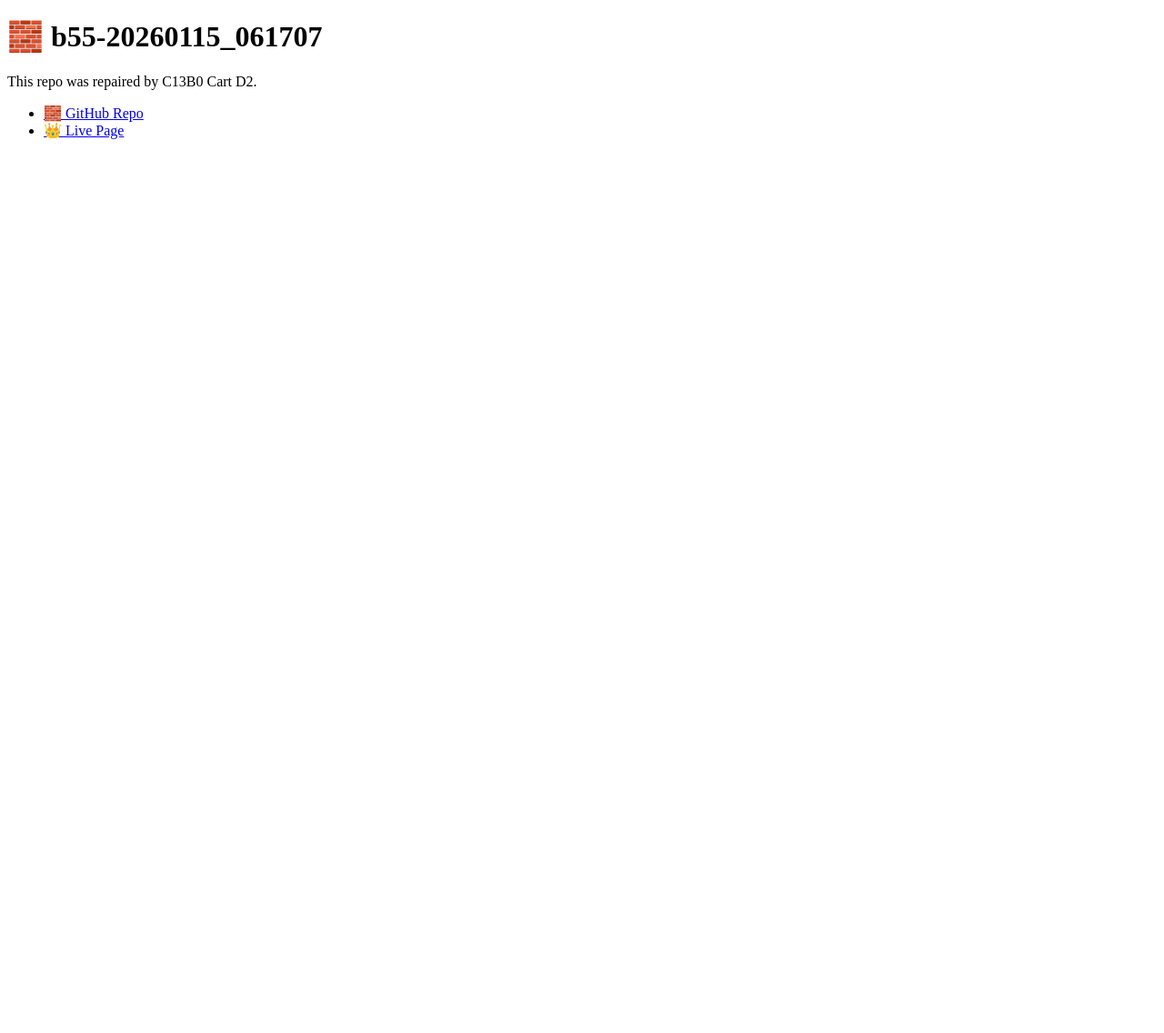
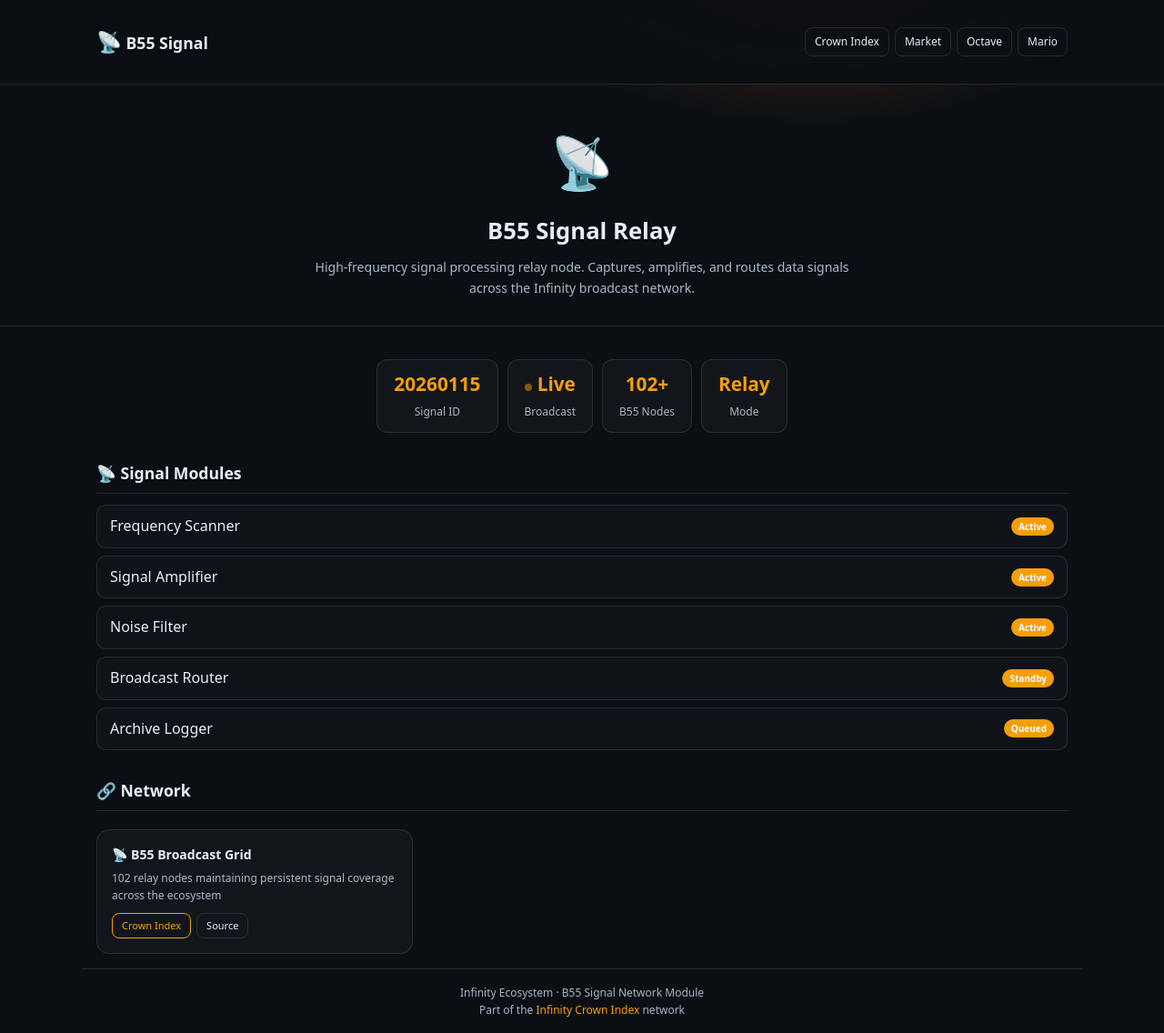
Before and after one commit to pewpi-infinity/b55-20260115_061707, a plain HTML site: page index.html in a window 1280 px wide. Shown: the whole page at 91% size. Before the commit the page ends 800 px from the top, so only its background shows below. Drawn offline with Linux system fonts and the light colour scheme.

Commit message:
Deploy b55 index - Infinity ecosystem

```diff
--- a/index.html
+++ b/index.html
@@ -1,15 +1,151 @@
-<!doctype html>
-<html>
-<head>
-<meta charset="utf-8">
-<title>b55-20260115_061707</title>
-</head>
-<body>
-<h1>🧱 b55-20260115_061707</h1>
-<p>This repo was repaired by C13B0 Cart D2.</p>
-<ul>
-  <li><a href="https://github.com/pewpi-infinity/b55-20260115_061707">🧱 GitHub Repo</a></li>
-  <li><a href="https://pewpi-infinity.github.io/b55-20260115_061707/">👑 Live Page</a></li>
-</ul>
-</body>
-</html>
+<!doctype html><html lang="en"><head>
+<meta charset="utf-8"><meta name="viewport" content="width=device-width,initial-scale=1">
+<title>B55 Signal - 20260115_061707</title>
+<style>
+:root {
+  --bg: #0b0f14;
+  --panel: #0f1620;
+  --line: rgba(255,255,255,.1);
+  --text: #e8eef7;
+  --muted: #a9b7c8;
+  --accent: #f59e0b;
+  --accent2: #fbbf24;
+}
+* { box-sizing: border-box; margin: 0; padding: 0; }
+body {
+  background: radial-gradient(800px 500px at 70% -10%, #78350f, transparent 50%), var(--bg);
+  color: var(--text);
+  font-family: system-ui, -apple-system, sans-serif;
+  line-height: 1.6;
+  min-height: 100vh;
+}
+a { color: var(--accent); text-decoration: none; }
+a:hover { text-decoration: underline; }
+.wrap { max-width: 1100px; margin: auto; padding: 16px; }
+header {
+  position: sticky; top: 0; z-index: 10;
+  background: rgba(11,15,20,.95);
+  backdrop-filter: blur(10px);
+  border-bottom: 1px solid var(--line);
+  padding: 12px 16px;
+}
+.hdr { display: flex; gap: 12px; align-items: center; flex-wrap: wrap; }
+.brand { font-weight: 800; font-size: 1.1rem; white-space: nowrap; }
+.brand-icon { font-size: 1.4rem; }
+.nav { display: flex; gap: 6px; flex-wrap: wrap; margin-left: auto; }
+.nav a {
+  font-size: 12px; padding: 5px 10px;
+  border: 1px solid var(--line); border-radius: 8px;
+  white-space: nowrap; color: var(--text);
+}
+.nav a:hover { background: rgba(255,255,255,.06); text-decoration: none; }
+.hero {
+  text-align: center; padding: 40px 16px 30px;
+  border-bottom: 1px solid var(--line);
+}
+.hero-icon { font-size: 3.5rem; margin-bottom: 12px; }
+.hero h1 { font-size: 1.6rem; font-weight: 800; margin-bottom: 8px; }
+.hero p { color: var(--muted); max-width: 600px; margin: auto; font-size: 14px; }
+.stats { display: flex; gap: 10px; flex-wrap: wrap; justify-content: center; margin: 20px 0; }
+.stat {
+  border: 1px solid var(--line); border-radius: 12px;
+  padding: 10px 18px; text-align: center;
+  background: rgba(255,255,255,.03);
+}
+.stat strong { display: block; font-size: 1.3rem; color: var(--accent); }
+.stat span { font-size: 12px; color: var(--muted); }
+.grid { display: grid; grid-template-columns: repeat(auto-fill, minmax(300px, 1fr)); gap: 12px; margin-top: 20px; }
+.card {
+  border: 1px solid var(--line); border-radius: 14px;
+  padding: 16px; background: rgba(255,255,255,.03);
+  transition: border-color .2s, transform .2s;
+}
+.card:hover { border-color: var(--accent); transform: translateY(-2px); }
+.card-title { font-weight: 700; font-size: 14px; margin-bottom: 4px; }
+.card-desc { font-size: 12px; color: var(--muted); margin-bottom: 10px; }
+.card-links { display: flex; gap: 6px; flex-wrap: wrap; }
+.btn {
+  font-size: 11px; padding: 4px 10px;
+  border: 1px solid var(--line); border-radius: 8px;
+  color: var(--text); background: transparent;
+  cursor: pointer; text-decoration: none;
+}
+.btn:hover { background: rgba(255,255,255,.06); text-decoration: none; }
+.btn-accent { border-color: var(--accent); color: var(--accent); }
+section { margin-top: 30px; }
+section h2 { font-size: 1.1rem; font-weight: 700; margin-bottom: 12px; padding-bottom: 8px; border-bottom: 1px solid var(--line); }
+.tiny { font-size: 11px; color: var(--muted); }
+footer {
+  border-top: 1px solid var(--line);
+  margin-top: 40px; padding: 16px 0;
+  text-align: center; font-size: 12px; color: var(--muted);
+}
+.pulse { animation: pulse 2s ease-in-out infinite; }
+@keyframes pulse { 0%,100% { opacity: 1; } 50% { opacity: .5; } }
+.status-dot { display: inline-block; width: 8px; height: 8px; border-radius: 50%; background: var(--accent); margin-right: 6px; }
+.module-list { list-style: none; }
+.module-list li {
+  padding: 10px 14px; border: 1px solid var(--line); border-radius: 10px;
+  margin-bottom: 8px; display: flex; justify-content: space-between; align-items: center;
+  background: rgba(255,255,255,.02);
+}
+.module-list li:hover { border-color: var(--accent); }
+.tag { font-size: 10px; padding: 2px 8px; border-radius: 99px; background: var(--accent); color: #fff; font-weight: 600; }
+</style>
+</head><body>
+<header><div class="wrap hdr">
+  <span class="brand"><span class="brand-icon">&#x1F4E1;</span> B55 Signal</span>
+
+    <nav class="nav">
+      <a href="https://pewpi-infinity.github.io/infinity-crown-index/">Crown Index</a>
+      <a href="https://pewpi-infinity.github.io/infinity-spark-market/">Market</a>
+      <a href="https://pewpi-infinity.github.io/smug_look/">Octave</a>
+      <a href="https://pewpi-infinity.github.io/MARIO-TOKENS/">Mario</a>
+    </nav>
+</div></header>
+
+<div class="hero">
+  <div class="hero-icon">&#x1F4E1;</div>
+  <h1>B55 Signal Relay</h1>
+  <p>High-frequency signal processing relay node. Captures, amplifies, and routes data signals across the Infinity broadcast network.</p>
+</div>
+
+<div class="wrap">
+  <div class="stats">
+    <div class="stat"><strong>20260115</strong><span>Signal ID</span></div>
+    <div class="stat"><strong><span class="status-dot pulse"></span>Live</strong><span>Broadcast</span></div>
+    <div class="stat"><strong>102+</strong><span>B55 Nodes</span></div>
+    <div class="stat"><strong>Relay</strong><span>Mode</span></div>
+  </div>
+
+  <section>
+    <h2>&#x1F4E1; Signal Modules</h2>
+    <ul class="module-list">
+      <li><span>Frequency Scanner</span><span class="tag">Active</span></li>
+      <li><span>Signal Amplifier</span><span class="tag">Active</span></li>
+      <li><span>Noise Filter</span><span class="tag">Active</span></li>
+      <li><span>Broadcast Router</span><span class="tag">Standby</span></li>
+      <li><span>Archive Logger</span><span class="tag">Queued</span></li>
+    </ul>
+  </section>
+
+  <section>
+    <h2>&#x1F517; Network</h2>
+    <div class="grid">
+      <div class="card">
+        <div class="card-title">&#x1F4E1; B55 Broadcast Grid</div>
+        <div class="card-desc">102 relay nodes maintaining persistent signal coverage across the ecosystem</div>
+        <div class="card-links">
+          <a class="btn btn-accent" href="https://pewpi-infinity.github.io/infinity-crown-index/">Crown Index</a>
+          <a class="btn" href="https://github.com/pewpi-infinity/b55-20260115_061707" target="_blank">Source</a>
+        </div>
+      </div>
+    </div>
+  </section>
+</div>
+
+<footer class="wrap">
+  Infinity Ecosystem &middot; B55 Signal Network Module<br>
+  Part of the <a href="https://pewpi-infinity.github.io/infinity-crown-index/">Infinity Crown Index</a> network
+</footer>
+</body></html>
```
